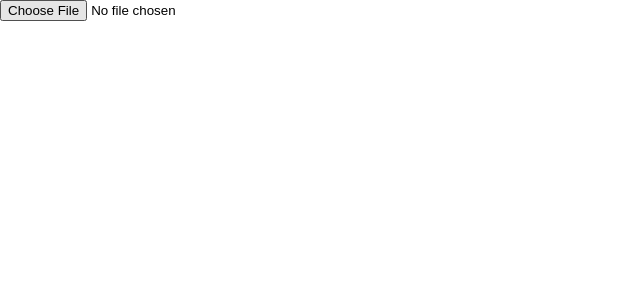
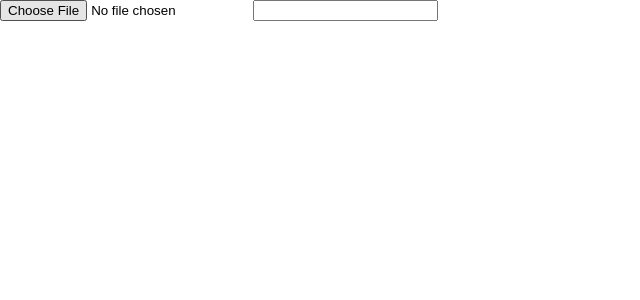
Before and after one commit to jessepinho/bookmarkables, a React (Create React App) app: page / in a window 1280 px wide. Shown: the top 300 px of the page, without its empty margins (0-640 px from the left). Built offline with nearby package versions, Linux system fonts and the light colour scheme; the HTML template or start-up script is replaced by a standard one.

Commit message:
feat: add search functionality

```diff
--- a/src/App.tsx
+++ b/src/App.tsx
@@ -1,8 +1,8 @@
 import * as React from 'react';
 
 import { Registry } from './schema';
+import Search from './Search';
 import Upload from './Upload';
-import Search from './Search';
 
 interface State {
   registry?: Registry;
@@ -12,7 +12,23 @@ export default class App extends React.Component<{}, State> {
   constructor(props: {}) {
     super(props);
 
-    this.state = {};
+    this.state = {
+      registry: {
+        version: 1,
+        bookmarks: [
+          {
+            name: 'Foo',
+            tags: ['bar', 'baz', 'quux'],
+            url: 'http://example.com',
+          },
+          {
+            name: 'Google',
+            tags: ['search', 'engine'],
+            url: 'http://google.com',
+          },
+        ],
+      },
+    };
     this.handleUpload = this.handleUpload.bind(this);
   }
 
--- a/src/Search.tsx
+++ b/src/Search.tsx
@@ -1,12 +1,39 @@
 import * as React from 'react';
+
 import { Registry } from './schema';
+import SearchResults from './SearchResults';
 
 interface Props {
   registry: Registry;
 }
 
-const Search = ({ registry }: Props) => {
-  return <div>search</div>;
-};
+interface State {
+  query?: string;
+}
 
-export default Search;
+export default class Search extends React.PureComponent<Props, State> {
+  private searchInput: HTMLInputElement | null = null;
+
+  constructor(props: Props) {
+    super(props);
+
+    this.state = {};
+    this.handleChangeQuery = this.handleChangeQuery.bind(this);
+  }
+
+  render() {
+    return (
+      <React.Fragment>
+        <input type="search" ref={el => this.searchInput = el} onChange={this.handleChangeQuery} />
+        {this.state.query && <SearchResults query={this.state.query} registry={this.props.registry} />}
+      </React.Fragment>
+    );
+  }
+
+  private handleChangeQuery(): void {
+    if (this.searchInput) {
+      const query = this.searchInput.value;
+      this.setState({ query });
+    }
+  }
+}
--- /dev/null
+++ b/src/SearchResults.tsx
@@ -0,0 +1,33 @@
+import * as React from 'react';
+import { Registry } from './schema';
+
+interface Props {
+  query: string;
+  registry: Registry;
+}
+
+const SearchResults = ({ query, registry }: Props) => {
+  const lowerCaseQuery = query.toLowerCase();
+
+  const bookmarks = registry.bookmarks.filter(bookmark => {
+    if (bookmark.name.toLowerCase().includes(lowerCaseQuery)) {
+      return true;
+    }
+
+    for (let i = 0; i < bookmark.tags.length; i++) {
+      if (bookmark.tags[i].toLowerCase().includes(lowerCaseQuery)) {
+        return true;
+      }
+    }
+
+    return false;
+  });
+
+  return (
+    <ul>
+      {bookmarks.map(bookmark => <li key={bookmark.url}>{bookmark.name}</li>)}
+    </ul>
+  );
+};
+
+export default SearchResults;
```
